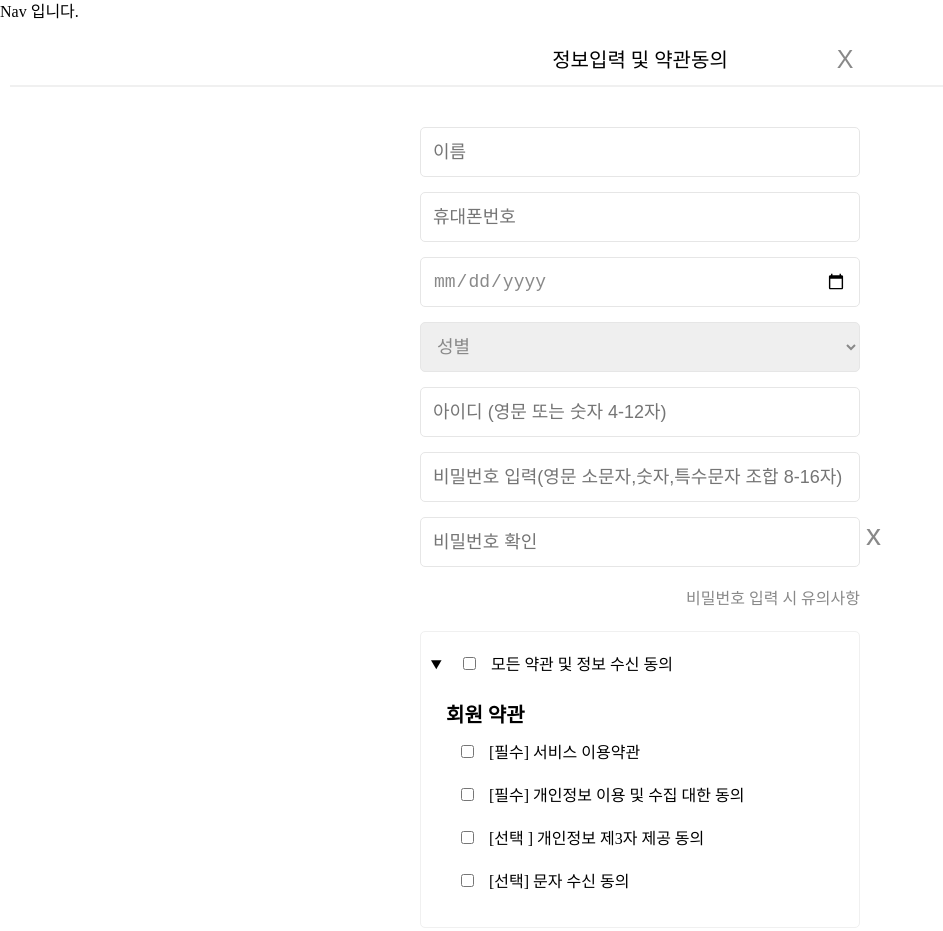
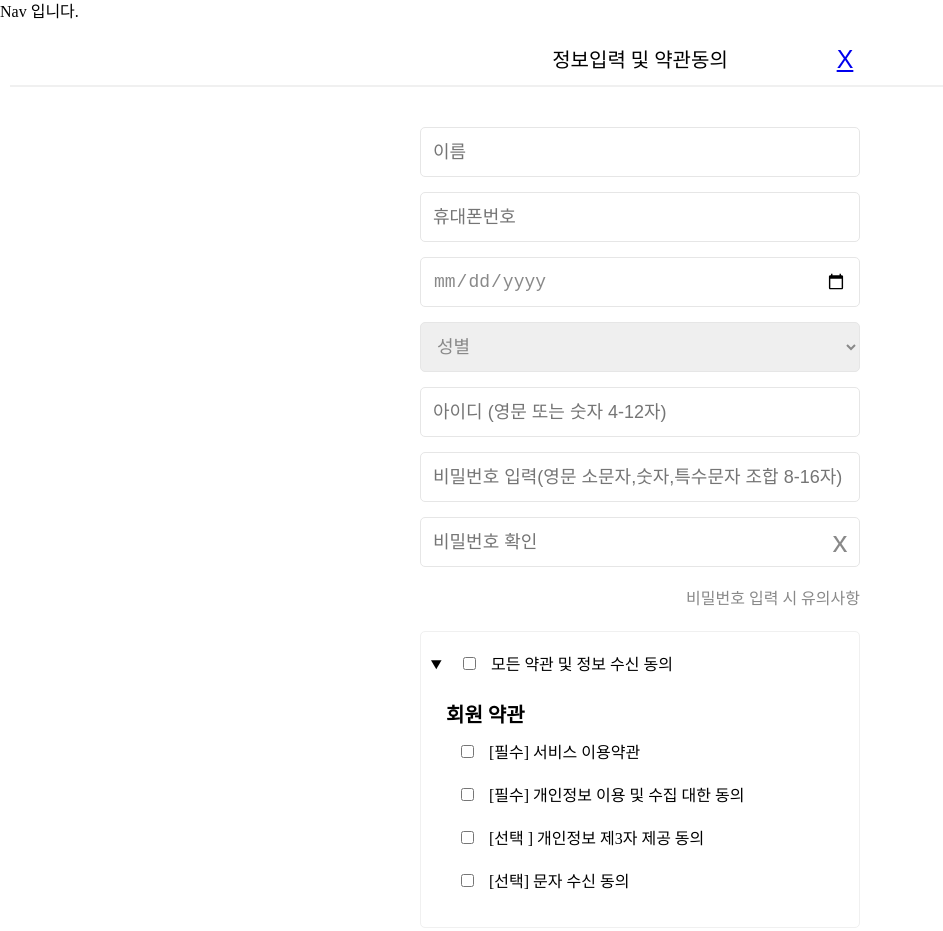
Before and after one commit to thornewater/sixsense_Front, a React app: page /Signup in a window 1280 px wide. Shown: the top 931 px of the page, without its empty margins (0-943 px from the left). Built offline with nearby package versions, Linux system fonts and the light colour scheme.

Commit message:
ADD : 패스워드 딜리트 버튼 추가

```diff
--- a/src/pages/Signup/Signup.js
+++ b/src/pages/Signup/Signup.js
@@ -1,22 +1,16 @@
 import React from 'react';
 import './Signup.scss';
-import { useNavigate } from 'react-router-dom';
+import { Link } from 'react-router-dom';
 
 const Signup = () => {
-  const navigate = useNavigate();
-
   return (
     <div className="signup">
       <div className="header">
         <div className="headerBox">
           <div className="inner">
             <h1 className="pageTitle">정보입력 및 약관동의</h1>
-            <button
-              className="btnPageClose"
-              type="button"
-              onClick={() => navigate('/signin')}
-            >
-              X
+            <button className="btnPageClose" type="button">
+              <Link to="/signin">X</Link>
             </button>
           </div>
         </div>
@@ -58,7 +52,7 @@ const Signup = () => {
               placeholder="비밀번호 입력(영문 소문자,숫자,특수문자 조합 8-16자)"
             />
           </div>
-          <div>
+          <div className="confirm">
             <input
               className="passwordCheck"
               type="password"
--- a/src/pages/Signup/Signup.scss
+++ b/src/pages/Signup/Signup.scss
@@ -68,9 +68,19 @@
     @include inputBox;
     margin-bottom: 15px;
   }
-  .passwordCheck {
-    @include inputBox;
+  .confirm {
+    position: relative;
+    .passwordCheck {
+      @include inputBox;
+    }
+    .delBtn {
+      position: absolute;
+      top: 50%;
+      right: 20px;
+      transform: translate(50%, -50%);
+    }
   }
+
   .pwNotice {
     display: flex;
     justify-content: flex-end;
```
